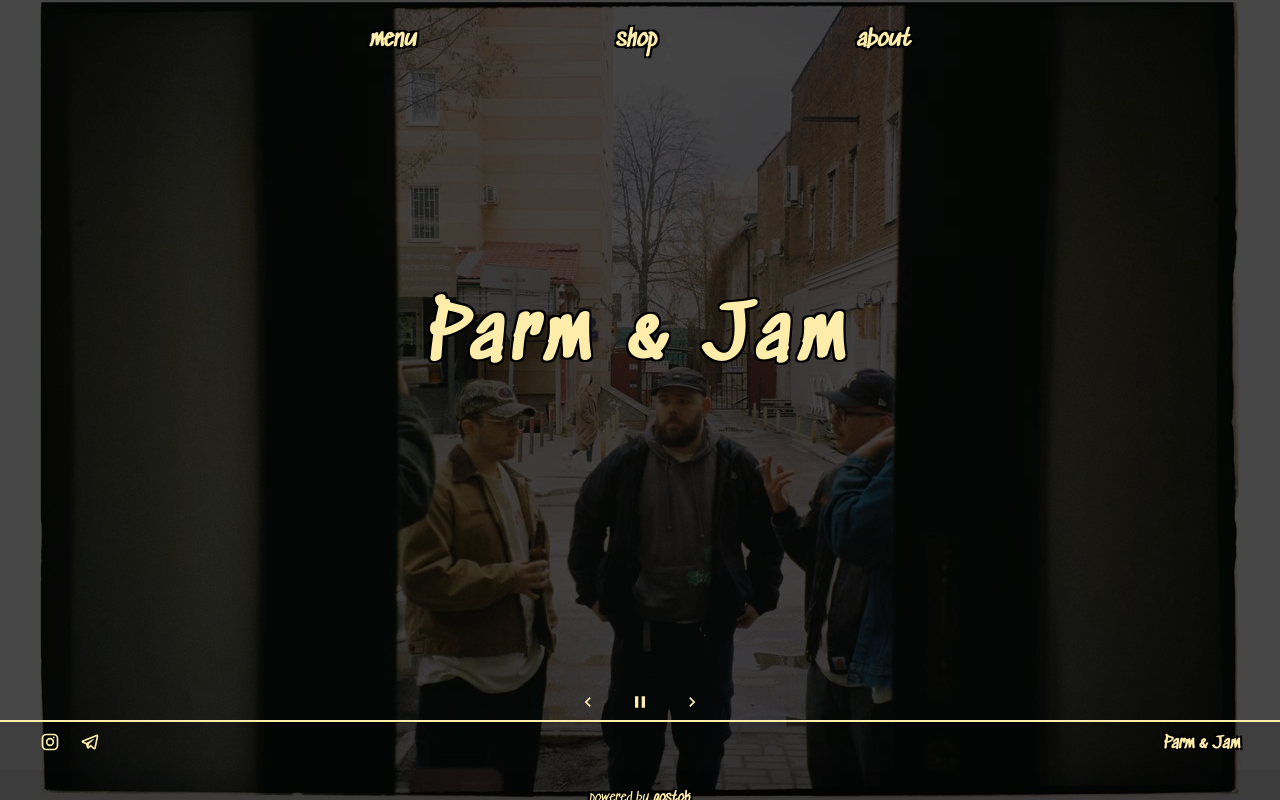
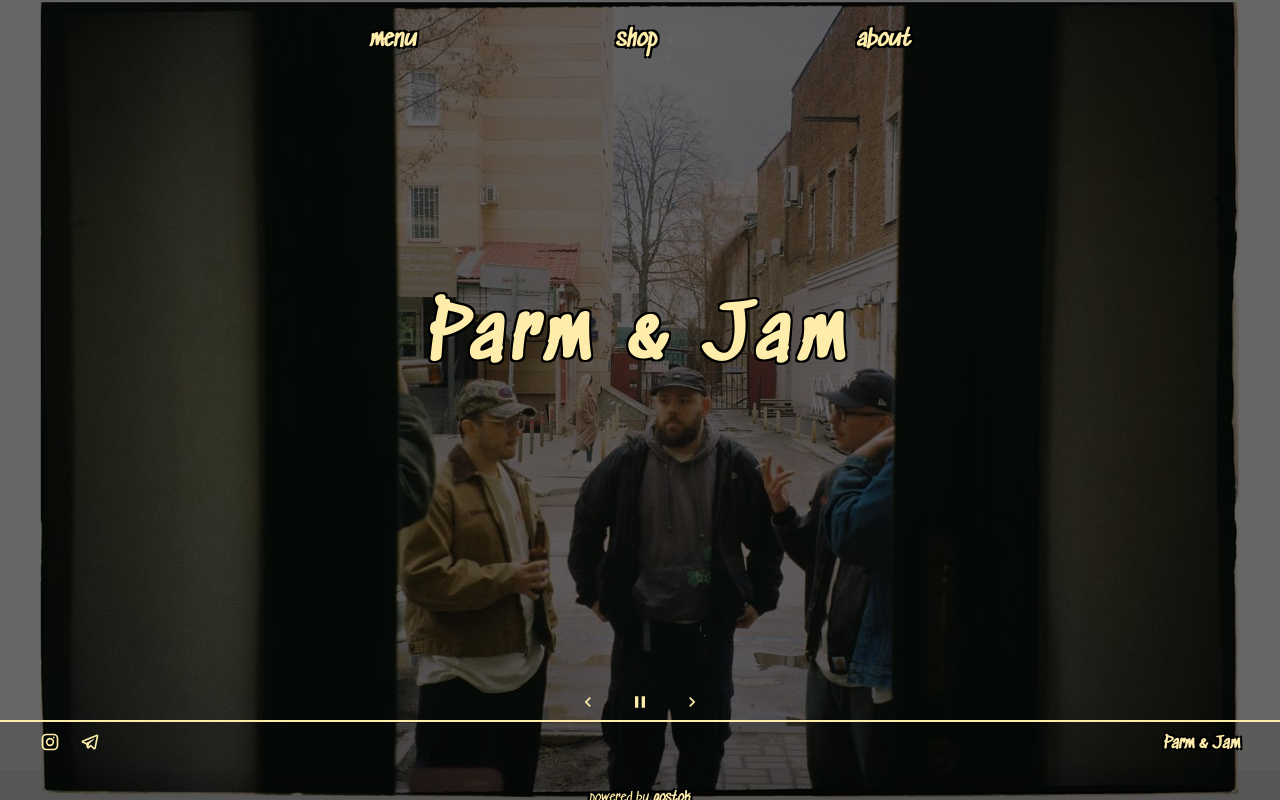
Before and after one commit to gostok/parm_and_jam_web, a Django app: page / in a window 1280 px wide. Run offline with Django 5.2, Linux system fonts and the light colour scheme.

Commit message:
update 0.0.479 | background carousel

```diff
--- a/frontend/static/css/home_app/style.css
+++ b/frontend/static/css/home_app/style.css
@@ -14,5 +14,5 @@ html, body {
     overflow: hidden;
     font-family: 'SedgwickAve-Regular', sans-serif;
     color: #fdecaa;
-    background: rgba(0,0,0,0.3);
+    /* background: rgba(0,0,0,0.3); */
 }
```
